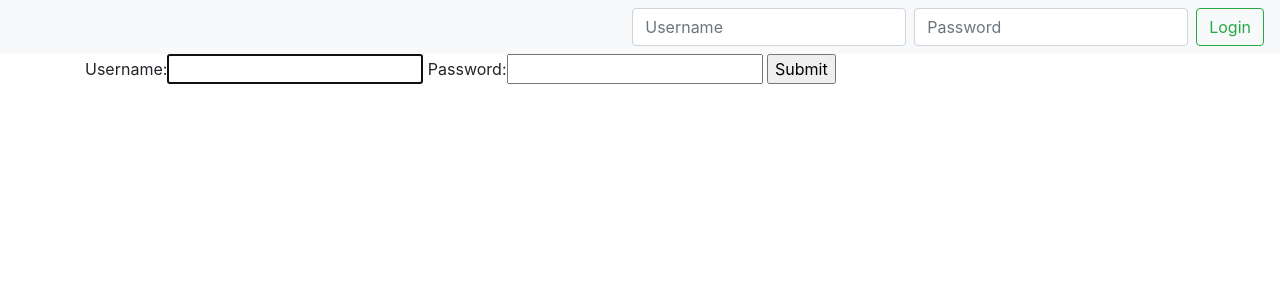
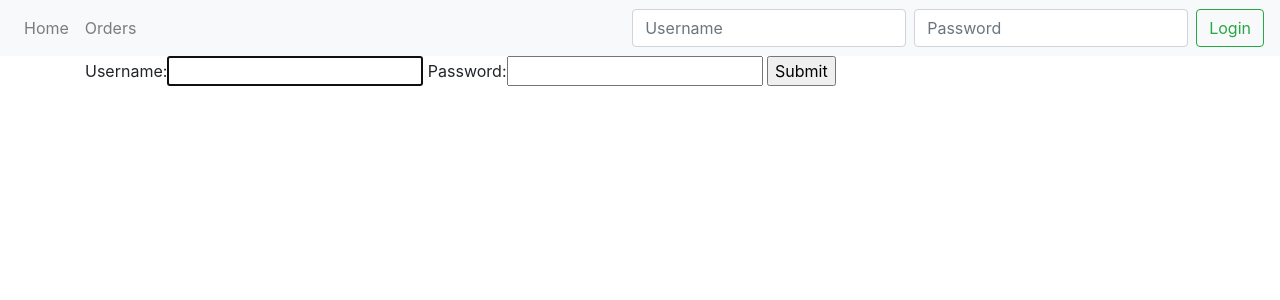
Before and after one commit to xx3u/django_module, a Django app: page /login/ in a window 1280 px wide. Shown: the top 300 px of the page. Run offline with Django 3.2, Linux system fonts and the light colour scheme; some libraries are stand-ins or nearby versions.

Commit message:
Add home and orders links to navbar Use named url links Rename hello to home

```diff
--- a/django_module/templates/hello.html
+++ b/django_module/templates/home.html
@@ -1,8 +1,6 @@
 {% extends "base.html" %}
 
 {% block content %}
-    <p>Hi, {{ request.user }}</p>
-    <a href="{% url 'order_list' %}">orders</a>
     <ul class="list-group">
         {% for product in products %}
         <li class="list-group-item">{{ product.name }} {{ product.price }}</li>
--- a/django_module/templates/navbar.html
+++ b/django_module/templates/navbar.html
@@ -1,5 +1,14 @@
 <nav class="navbar navbar-expand-lg navbar-light bg-light">
   <div class="collapse navbar-collapse" id="navbarSupportedContent">
+    <ul class="navbar-nav mr-auto">
+      <li class="nav-item">
+        <a class="nav-link" href="{% url 'home' %}">Home</a>
+      </li>
+      <li class="nav-item">
+        <a class="nav-link" href="{% url 'order_list' %}">Orders</a>
+      </li>
+    </ul>
+
     <ul class="navbar-nav ml-auto">
     {% if not user.is_authenticated %}
       <li>
--- a/django_module/urls.py
+++ b/django_module/urls.py
@@ -21,7 +21,7 @@ from . import views
 
 
 urlpatterns = [
-    path('', views.HelloView.as_view()),
+    path('', views.HomeView.as_view(), name='home'),
     path('login/', auth_views.LoginView.as_view(template_name='login.html')),
     path('logout/', auth_views.LogoutView.as_view()),
     path('orders/', views.OrderListView.as_view(), name='order_list'),
--- a/django_module/views.py
+++ b/django_module/views.py
@@ -9,10 +9,10 @@ from .models import Order, OrderItem, Product, Customer
 from .forms import OrderItemForm
 
 
-class HelloView(ListView):
+class HomeView(ListView):
     model = Product
     context_object_name = 'products'
-    template_name = 'hello.html'
+    template_name = 'home.html'
 
 
 class OrderListView(LoginRequiredMixin, ListView):
```
Also changed, not shown: django_module/tests/functional/test_views.py (+13 -2 lines).
